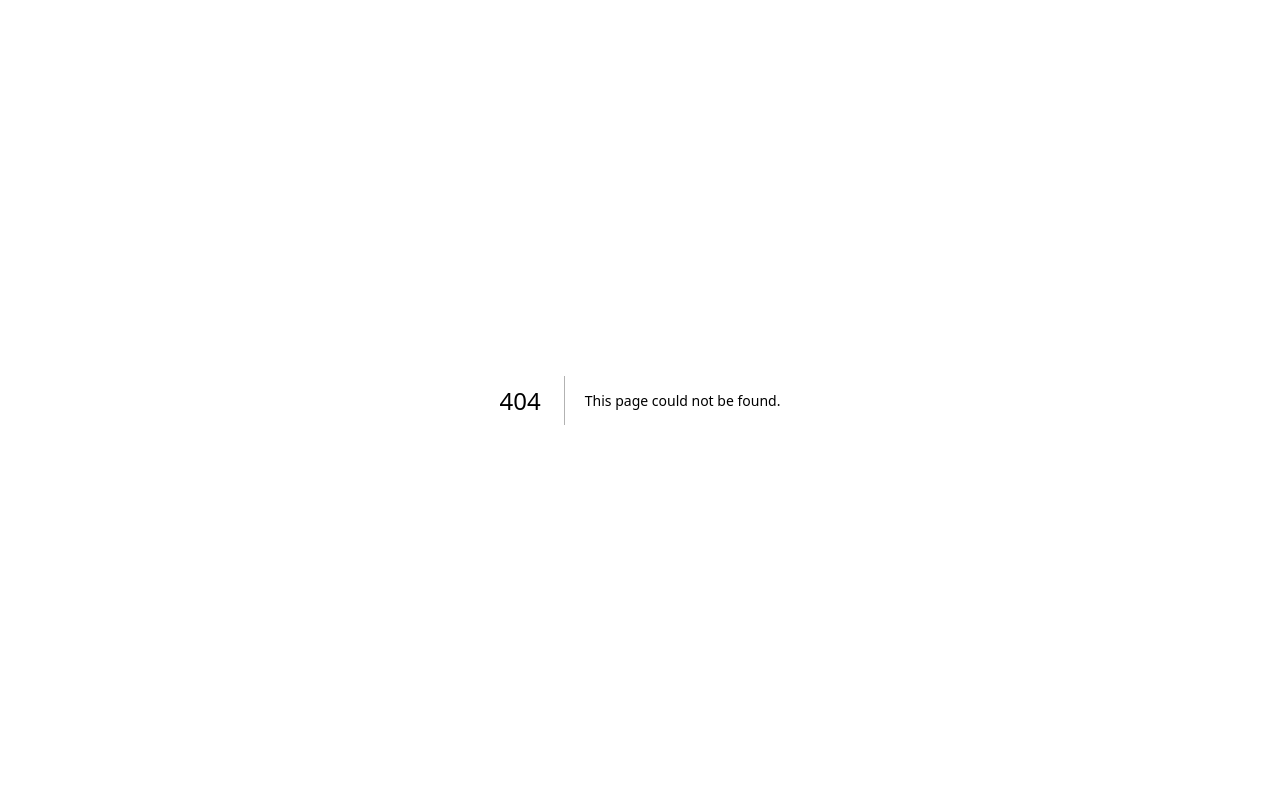
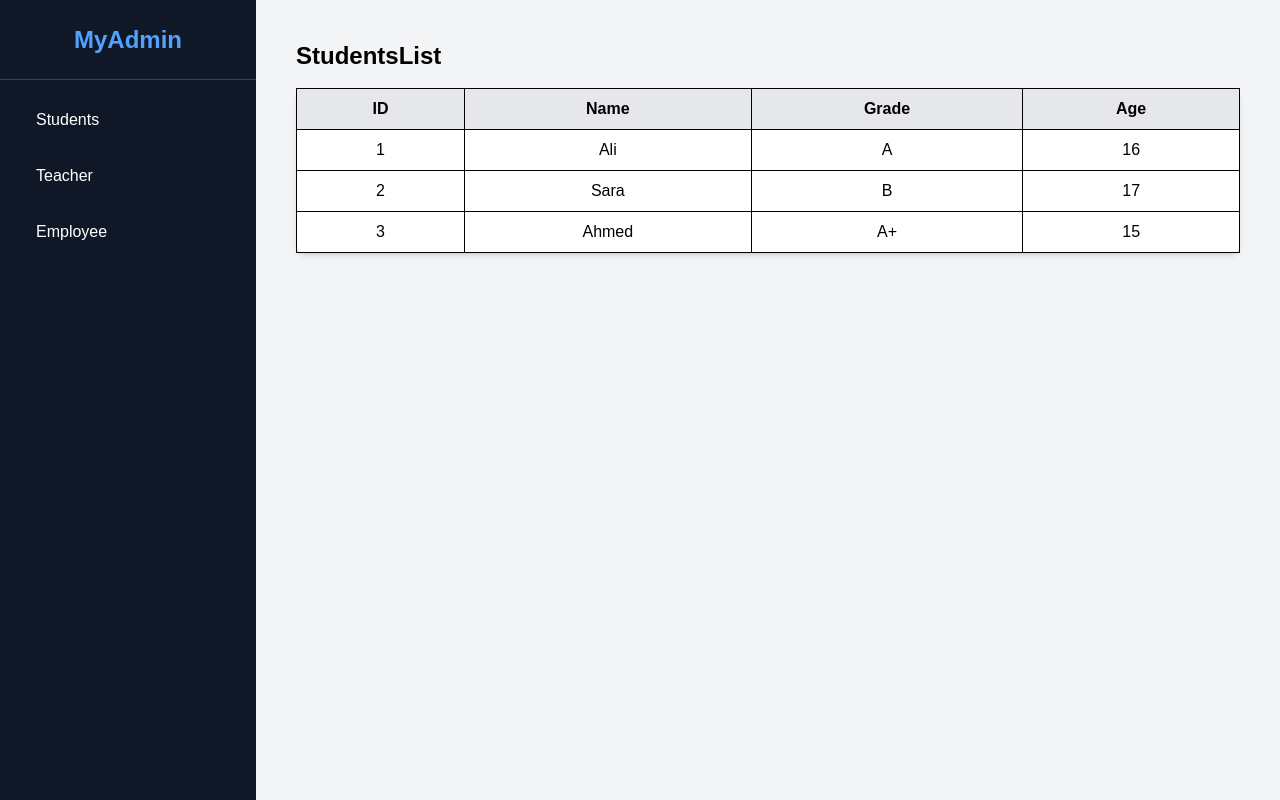
Before and after one commit to huzidev/FYP, a Next.js app: page /Admin/AdminPage in a window 1280 px wide. Before the commit this address had no page. Built offline with nearby package versions, Linux system fonts and the light colour scheme.

Commit message:
Create Admin Page UI

```diff
--- /dev/null
+++ b/src/Component/Admin/Employee/EmployeesTable.js
@@ -0,0 +1,35 @@
+"use client";
+
+export default function EmployeesTable() {
+  const employees = [
+    { id: 1, name: "Hassan", department: "HR", role: "Manager" },
+    { id: 2, name: "Zara", department: "IT", role: "Developer" },
+    { id: 3, name: "Bilal", department: "Finance", role: "Accountant" },
+  ];
+
+  return (
+    <div>
+      <h2 className="text-2xl font-semibold mb-4 text-black">EmployeesList</h2>
+      <table className="w-full border border-gray-300 bg-white shadow-md rounded-lg text-black">
+        <thead className="bg-gray-200">
+          <tr>
+            <th className="border px-4 py-2">ID</th>
+            <th className="border px-4 py-2">Name</th>
+            <th className="border px-4 py-2">Department</th>
+            <th className="border px-4 py-2">Role</th>
+          </tr>
+        </thead>
+        <tbody>
+          {employees.map((e) => (
+            <tr key={e.id} className="text-center hover:bg-gray-100">
+              <td className="border px-4 py-2">{e.id}</td>
+              <td className="border px-4 py-2">{e.name}</td>
+              <td className="border px-4 py-2">{e.department}</td>
+              <td className="border px-4 py-2">{e.role}</td>
+            </tr>
+          ))}
+        </tbody>
+      </table>
+    </div>
+  );
+}
--- /dev/null
+++ b/src/Component/Admin/Sidebar.js
@@ -0,0 +1,42 @@
+"use client";
+
+const Sidebar = ({ setActivePage }) => {
+  // Make sure the prop exists
+  if (!setActivePage) {
+    console.error("setActivePage prop is missing!");
+    return null;
+  }
+
+  return (
+    <div className="h-screen w-64 bg-gray-900 text-white flex flex-col shadow-lg">
+      {/* Logo */}
+      <div className="flex items-center justify-center h-20 border-b border-gray-700">
+        <h1 className="text-2xl font-bold text-blue-400">MyAdmin</h1>
+      </div>
+
+      {/* Menu Items */}
+      <nav className="flex-1 p-5 space-y-4">
+        <button
+          onClick={() => setActivePage("students")}
+          className="w-full text-left py-2 px-4 rounded-lg hover:bg-gray-700 transition"
+        >
+          Students
+        </button>
+        <button
+          onClick={() => setActivePage("teacher")}
+          className="w-full text-left py-2 px-4 rounded-lg hover:bg-gray-700 transition"
+        >
+          Teacher
+        </button>
+        <button
+          onClick={() => setActivePage("employee")}
+          className="w-full text-left py-2 px-4 rounded-lg hover:bg-gray-700 transition"
+        >
+          Employee
+        </button>
+      </nav>
+    </div>
+  );
+};
+
+export default Sidebar;
--- /dev/null
+++ b/src/Component/Admin/Student/StudentsTable.js
@@ -0,0 +1,35 @@
+"use client";
+
+export default function StudentsTable() {
+  const students = [
+    { id: 1, name: "Ali", grade: "A", age: 16 },
+    { id: 2, name: "Sara", grade: "B", age: 17 },
+    { id: 3, name: "Ahmed", grade: "A+", age: 15 },
+  ];
+
+  return (
+    <div>
+      <h2 className="text-2xl font-semibold mb-4 text-black">StudentsList</h2>
+      <table className="w-full border border-gray-300 bg-white shadow-md rounded-lg text-black">
+        <thead className="bg-gray-200">
+          <tr>
+            <th className="border px-4 py-2">ID</th>
+            <th className="border px-4 py-2">Name</th>
+            <th className="border px-4 py-2">Grade</th>
+            <th className="border px-4 py-2">Age</th>
+          </tr>
+        </thead>
+        <tbody>
+          {students.map((s) => (
+            <tr key={s.id} className="text-center hover:bg-gray-100">
+              <td className="border px-4 py-2">{s.id}</td>
+              <td className="border px-4 py-2">{s.name}</td>
+              <td className="border px-4 py-2">{s.grade}</td>
+              <td className="border px-4 py-2">{s.age}</td>
+            </tr>
+          ))}
+        </tbody>
+      </table>
+    </div>
+  );
+}
--- /dev/null
+++ b/src/Component/Admin/Teacher/TeachersTable.js
@@ -0,0 +1,35 @@
+"use client";
+
+export default function TeachersTable() {
+  const teachers = [
+    { id: 1, name: "Mr. Khan", subject: "Math", experience: "10 Years" },
+    { id: 2, name: "Ms. Fatima", subject: "Science", experience: "7 Years" },
+    { id: 3, name: "Mr. Ali", subject: "English", experience: "5 Years" },
+  ];
+
+  return (
+    <div>
+      <h2 className="text-2xl font-semibold mb-4 text-black">TeachersList</h2>
+      <table className="w-full border border-gray-300 bg-white shadow-md rounded-lg text-black">
+        <thead className="bg-gray-200">
+          <tr>
+            <th className="border px-4 py-2">ID</th>
+            <th className="border px-4 py-2">Name</th>
+            <th className="border px-4 py-2">Subject</th>
+            <th className="border px-4 py-2">Experience</th>
+          </tr>
+        </thead>
+        <tbody>
+          {teachers.map((t) => (
+            <tr key={t.id} className="text-center hover:bg-gray-100">
+              <td className="border px-4 py-2">{t.id}</td>
+              <td className="border px-4 py-2">{t.name}</td>
+              <td className="border px-4 py-2">{t.subject}</td>
+              <td className="border px-4 py-2">{t.experience}</td>
+            </tr>
+          ))}
+        </tbody>
+      </table>
+    </div>
+  );
+}
--- /dev/null
+++ b/src/app/Admin/AdminPage/page.js
@@ -0,0 +1,34 @@
+"use client";
+
+import { useState } from "react";
+import Sidebar from "@/Component/Admin/Sidebar";
+import StudentsTable from "@/Component/Admin/Student/StudentsTable";
+import TeachersTable from "@/Component/Admin/Teacher/TeachersTable";
+import EmployeesTable from "@/Component/Admin/Employee/EmployeesTable";
+
+export default function AdminPage() {
+  const [activePage, setActivePage] = useState("students");
+
+  const renderContent = () => {
+    switch (activePage) {
+      case "students":
+        return <StudentsTable />;
+      case "teacher":
+        return <TeachersTable />;
+      case "employee":
+        return <EmployeesTable />;
+      default:
+        return <h2 className="text-2xl font-semibold">Select a page</h2>;
+    }
+  };
+
+  return (
+    <div className="flex min-h-screen">
+      {/* Sidebar */}
+      <Sidebar setActivePage={setActivePage} />
+
+      {/* Main Content */}
+      <div className="flex-1 bg-gray-100 p-10">{renderContent()}</div>
+    </div>
+  );
+}
--- a/src/app/Admin/Signin/page.js
+++ b/src/app/Admin/Signin/page.js
@@ -3,12 +3,14 @@ import React, { useState } from "react";
 import Eyebtn from "../../../Component/User/Eyebtn";
 import { FaUserCircle } from "react-icons/fa";
 import Header from "../../../Component/Header";
+import { useRouter } from "next/navigation";
 
 const SignIn = () => {
   const [username, setUsername] = useState("");
   const [password, setPassword] = useState("");
   const [showEye, setShowEye] = useState(false);
   const [errors, setErrors] = useState({});
+  const router = useRouter();
 
   const eyeToggle = (e) => {
     e.preventDefault();
@@ -39,7 +41,9 @@ const SignIn = () => {
     if (validate()) {
       console.log("✅ Username:", username);
       console.log("✅ Password:", password);
-      alert("Login successful!");
+
+      // redirect after login
+      router.push("/Admin/AdminPage");
     }
   };
 
@@ -47,15 +51,12 @@ const SignIn = () => {
     <div>
       <Header />
       <div className="min-h-screen flex items-center justify-center bg-[#1d1d24] px-4">
-        <div className="box max-w-md w-full cursor-pointer group">
+        <div className="box max-w-md w-full">
           <div
             className="
-            relative bg-[#2d2d39] border-8 border-[#25252b] rounded-xl
-            p-6 shadow-2xl
-            max-h-28 overflow-hidden
-            transition-all duration-700 ease-in-out
-            group-hover:max-h-[800px]
-          "
+              relative bg-[#2d2d39] border-8 border-[#25252b] rounded-xl
+              p-6 shadow-2xl
+            "
           >
             <div className="flex items-center justify-between">
               <p className="text-gray-300 font-semibold text-base">
@@ -66,7 +67,7 @@ const SignIn = () => {
 
             <form
               onSubmit={handleSubmit}
-              className="space-y-6 mt-6 opacity-0 group-hover:opacity-100 transition-opacity duration-700"
+              className="space-y-6 mt-6"
             >
               <div>
                 <label
```
